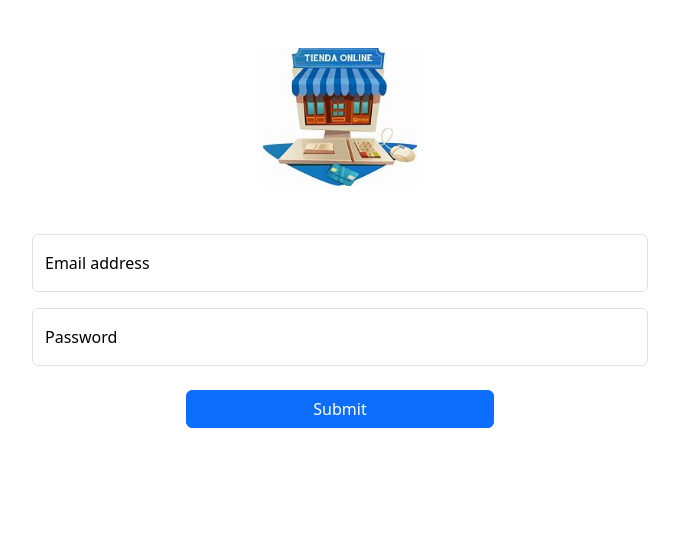
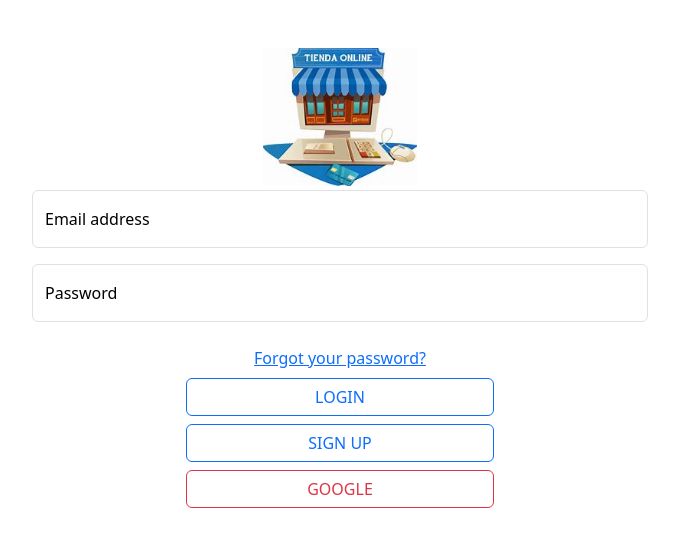
Before and after one commit to JaramilloL/ecommerce, a React (Vite) app: page / in a window 1280 px wide. Shown: the top 546 px of the page, without its empty margins (300-979 px from the left). Built offline with nearby package versions, Linux system fonts and the light colour scheme.

Commit message:
design de login y resgister con los botones de registro y login con acceso al dashboard

```diff
--- a/src/components/forms/Login.jsx
+++ b/src/components/forms/Login.jsx
@@ -1,7 +1,7 @@
 //vamos a trabajar con la libreria de react-hook-form para obtener los datos del formulario
 import { useContext } from "react";
 import { useForm } from "react-hook-form";
-import { useNavigate } from "react-router-dom";
+import { Link, useNavigate } from "react-router-dom";
 import { UserContext } from "../../context/UserContext";
 
 const Login = () => {
@@ -16,11 +16,11 @@ const Login = () => {
     getValues,
   } = useForm();
 
-  const onSubmit = handleSubmit(async(data) => {
+  const onSubmit = handleSubmit(async (data) => {
     try {
       console.log(data);
-      await login(data.email, data.password)
-      loginAccess()
+      await login(data.email, data.password);
+      loginAccess();
       navigatePage("/dashboard");
     } catch (error) {
       console.log(error);
@@ -70,11 +70,26 @@ const Login = () => {
         <label htmlFor="floatingPassword">Password</label>
         <p className="text-danger text-center">{errors?.password?.message}</p>
       </div>
-      <div className="d-flex justify-content-center align-item-center">
+      <div className="d-flex flex-column justify-content-center align-items-center">
+        <Link className="text-primary text-center w-50 mt-2">
+          Forgot your password?
+        </Link>
         <input
           type="submit"
-          className="btn btn-primary w-50 mt-2"
+          className="btn border-primary text-primary w-50 mt-2"
           onClick={getData}
+          value={"LOGIN"}
+        />
+        <Link
+          className="btn border-primary text-primary w-50 mt-2"
+          to={"/register"}
+        >
+          SIGN UP
+        </Link>
+        <input
+          type="submit"
+          className="btn border-danger text-danger w-50 mt-2"
+          value={"GOOGLE"}
         />
       </div>
     </form>
--- a/src/components/forms/Register.jsx
+++ b/src/components/forms/Register.jsx
@@ -1,6 +1,6 @@
 import { useContext } from "react";
 import { useForm } from "react-hook-form";
-import { useNavigate } from "react-router-dom";
+import { Link, useNavigate } from "react-router-dom";
 import { UserContext } from "../../context/UserContext";
 
 const Register = () => {
@@ -96,9 +96,16 @@ const Register = () => {
       <div className="d-flex justify-content-center align-item-center">
         <input
           type="submit"
-          className="btn btn-primary w-50 mt-2"
+          className="btn border-primary text-primary w-50 mt-2"
           onClick={getData}
+          value={'REGISTER'}
         />
+      </div>
+      <div className="d-flex justify-content-center align-item-center">
+        <Link
+          className="btn border-primary text-primary w-50 mt-2"
+          to={'/'}
+        >LOGIN</Link>
       </div>
     </form>
   );
--- a/src/pages/PageLogin.jsx
+++ b/src/pages/PageLogin.jsx
@@ -5,7 +5,7 @@ const PageLogin = () => {
   return (
     <div className="container w-50">
       <div className="d-flex justify-content-center">
-        <img src={shop} alt="img" className="img-fluid w-25 mt-5 mb-5" />
+        <img src={shop} alt="img" className="img-fluid w-25 mt-5 mb-1" />
       </div>
 
       <Login />
```
